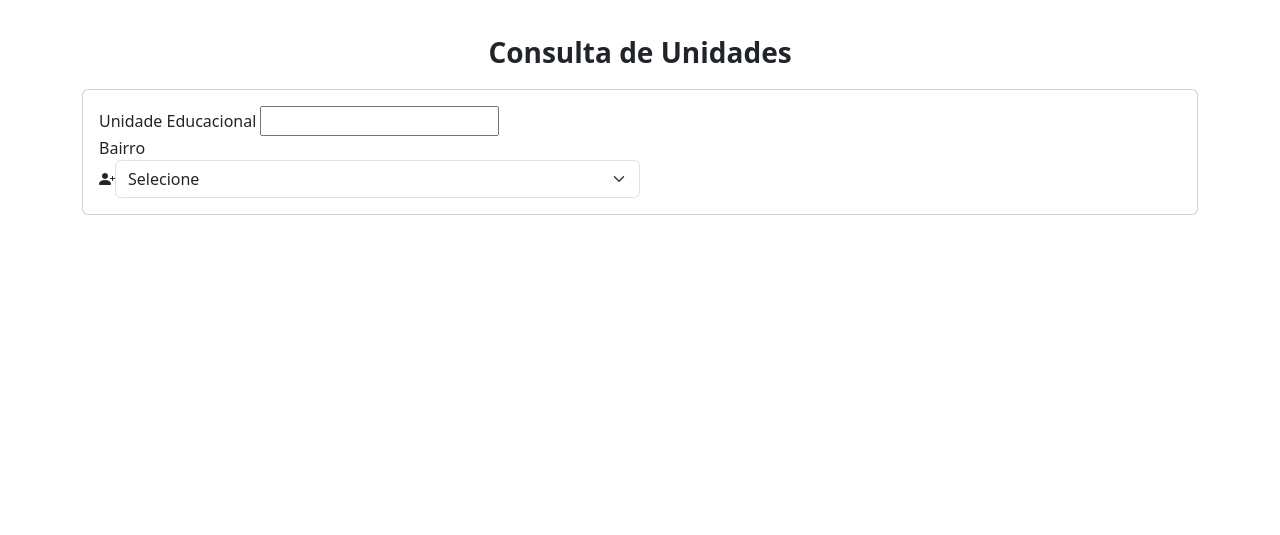
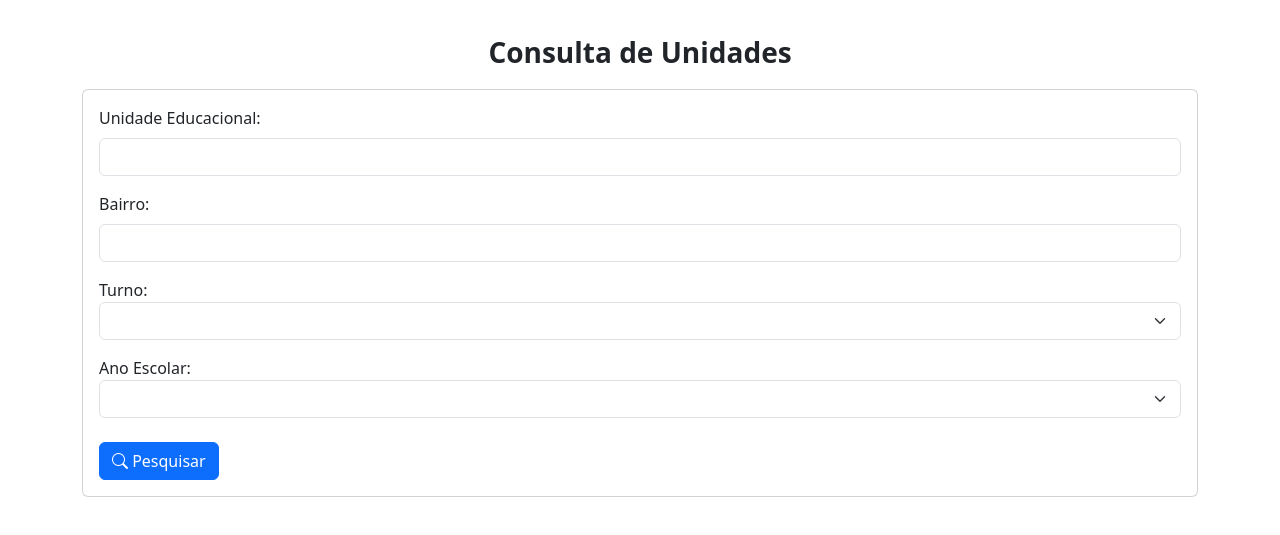
Before and after one commit to EdisonCintra/Site-de-matriculas, a website: page colsutarUnidades.html in a window 1280 px wide. Shown: the part 149-684 px from the top of the page. Drawn offline with nearby package versions, Linux system fonts and the light colour scheme.

Commit message:
Correções

```diff
--- a/colsutarUnidades.html
+++ b/colsutarUnidades.html
@@ -26,20 +26,44 @@
         <div class="card-body">
             <form action="">
                 <fieldset>
-                    <label for="unidadeEducacional">Unidade Educacional</label>
-                    <input type="text" name="unidade" id="unidadeEducacional">
-                    <br>
-                    <label for="bairro">Bairro</label>
-                    <div class="teste col-6">
-                        <i class="bi-person-plus-fill"></i>
-                        <select class="form-select" id="bairro">
-                            <option selected>Selecione</option>
-                            <option value="1">One</option>
-                            <option value="2">Two</option>
-                            <option value="3">Three</option>
+
+                    <div class="mb-3">
+                        <label for="formGroupExampleInput" class="form-label">Unidade Educacional:</label>
+                        <input type="text" class="form-control" id="formGroupExampleInput" >
+                    </div>
+
+                    <div class="mb-3">
+                        <label for="formGroupExampleInput2" class="form-label">Bairro:</label>
+                        <input type="text" class="form-control" id="formGroupExampleInput2">
+                    </div>
+
+                    <div class="mb-3">
+                        <label for="selectTurno">Turno:</label>
+                        <select class="form-select" id="selectTurno" >
+                            <option selected disabled hidden></option>
+                            <option value="1">Matutino/Manhã</option>
+                            <option value="2">Vespertino/Tarde</option>
+                            <option value="3">Noturno/Noite</option>
+                            <option value="4">Integral</option>
+                            <option value="5">Intermediário</option>
+                            <option value="5">Diurno</option>
                         </select>
                     </div>
 
+                    <div>
+                        <label for="selectAno">Ano Escolar:</label>
+                        <select class="form-select" id="selectAno" >
+                            <option selected disabled hidden></option>
+                            <option value="1">6° ano</option>
+                            <option value="2">7° ano</option>
+                            <option value="3">8° ano</option>
+                            <option value="4">9° ano</option>
+                            <option value="5">1° ano - Ensino Médio</option>
+                            <option value="6">2° ano - Ensino Médio</option>
+                            <option value="7">3° ano - Ensino Médio</option>
+                        </select>
+                        <button type="button" class="btn btn-primary bi bi-search mt-4">       Pesquisar</button>
+                    </div>
 
                 </fieldset>
             </form>
--- a/style.scss
+++ b/style.scss
@@ -98,10 +98,4 @@ footer h6 {
 
 //Footer
 
-//Segunda pagina
-
-.teste{
-  //background-color: red;
-  display: flex;
-  align-items: center;
-}
+//Consultar unidades
```
Also changed, not shown: index.html (+5 -1 lines), style.css, 1 other file.
